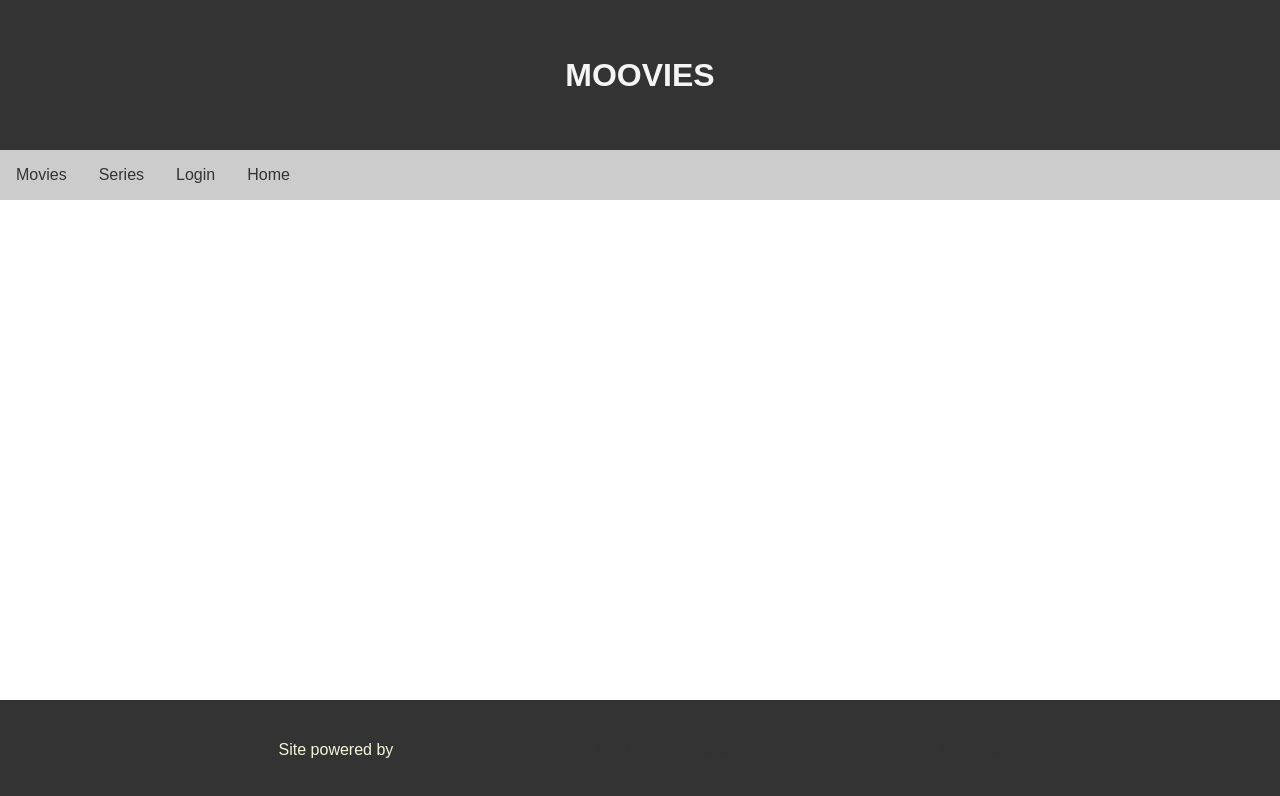
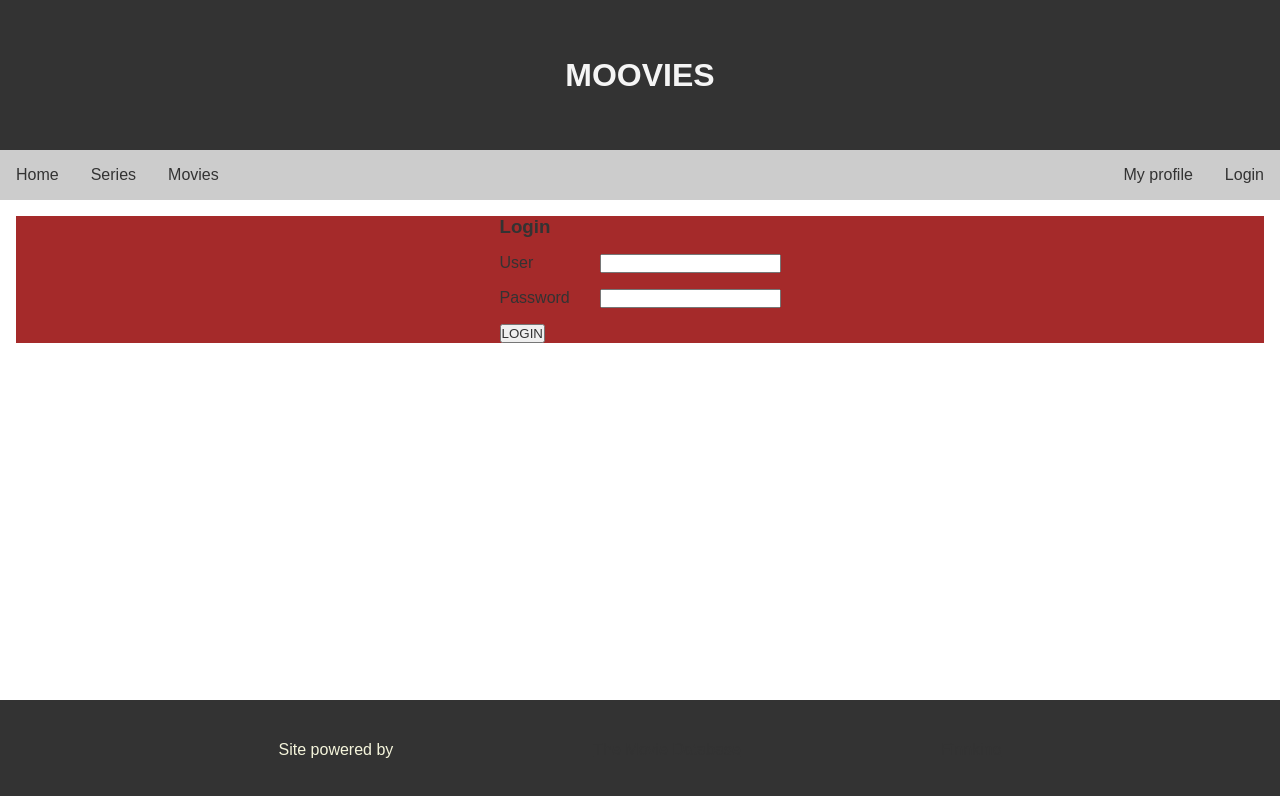
Before and after one commit to TVT23-16/elokuvasivusto, a React (Create React App) app in the folder frontend/mooviesite/: page /login in a window 1280 px wide. Shown: the top 796 px of the page. Built offline with nearby package versions, Linux system fonts and the light colour scheme.

Commit message:
fronttia tehty

```diff
--- a/frontend/mooviesite/src/App.js
+++ b/frontend/mooviesite/src/App.js
@@ -1,25 +1,35 @@
 
 import './App.css';
 import Home from './pages/Home';
-import movies from './pages/Movies';
+import Login from './pages/login';
 import Movies from './pages/Movies';
+import Series from './pages/Series';
+import Myprofile from './pages/Myprofile';
 import Header from './components/Header';
 import Footer from './components/Footer';
 import Navbar from './components/Navbar';
 import { Route, Routes } from 'react-router-dom';
-
+import NotFound from './pages/Notfound';
+import { useState } from 'react';
 
 
 
 function App() {
+  const [user, setUser] =useState(null)
   return (
     <>
     <Header></Header>
-    <Navbar></Navbar>
+    <Navbar user ={user}></Navbar>
     <div className= 'container'>
     <Routes>
       <Route path="/"exact element ={<Home/>} />
-      <Route path ="/movies" element ={<Movies/>} />
+      <Route path="/login" element ={<Login setUser={setUser}/>} />
+      <Route path ="/movies" element ={<Movies user={user}/>}/>
+      <Route path ="*" element={<NotFound/>}/>
+      <Route path ="/series" element ={<Series/>}/>
+      <Route path ="/myprofile" element ={<Myprofile user={user}/>}/>
+      <Route path="/home"exact element ={<Home/>} />
+
 
     </Routes>
 
--- a/frontend/mooviesite/src/components/Navbar.css
+++ b/frontend/mooviesite/src/components/Navbar.css
@@ -1,5 +1,7 @@
 nav{
     background-color: var(--grey-color);
+    display: flex;
+    justify-content: space-between;
 }
 nav ul{
     list-style-type: none;
@@ -17,3 +19,6 @@ nav a {
 nav a:hover{
     color: var(--accent-color);
 }
+nav div{
+display: inline-block;
+}
--- a/frontend/mooviesite/src/components/Navbar.js
+++ b/frontend/mooviesite/src/components/Navbar.js
@@ -1,18 +1,43 @@
+import { Link } from 'react-router-dom'
 import './Navbar.css'
 import React from 'react'
 
 
-export default function Navbar() {
+export default function Navbar({user}) {
   return (
 
     <nav>
+      <div>
+      <ul>
+        <li>
+          <Link to ="/Home"> Home</Link>
+          </li>
+          <li>
+          <Link to ="/Series">Series</Link>
+          </li>
+        <li>
+         <Link to ="/movies">Movies</Link>
+        </li>
 
-      <ul>
-        <li><a>Movies</a></li>
-        <li><a>Series</a></li>
-        <li><a>Login</a></li>
-        <li><a>Home</a></li>
+
+
       </ul>
+      </div>
+      <div>
+       <ul>
+       <li> <Link to ="/myprofile">My profile</Link></li>
+       <li>
+      {user === null &&
+       <Link to ="/Login">Login</Link>
+      }
+      </li>
+      <li>
+       {user &&
+      <Link to ="/Logout">Logout</Link>
+       }
+     </li>
+      </ul>
+      </div>
     </nav>
   )
 }
--- a/frontend/mooviesite/src/pages/Home.js
+++ b/frontend/mooviesite/src/pages/Home.js
@@ -5,7 +5,8 @@ export default function Home() {
   return (
 
 
-      <p>makkara koira</p>
+      <p>KOTISIVUSTO
+      </p>
 
   )
 }
--- a/frontend/mooviesite/src/pages/Movies.js
+++ b/frontend/mooviesite/src/pages/Movies.js
@@ -1,7 +1,12 @@
 
 import React from 'react'
+import { Navigate } from 'react-router-dom'
 
-export default function Movies() {
+export default function Movies({user}) {
+  if (user === null)
+  {
+    return <Navigate to ="/login"/>
+  }
   return (
     <p>Here is the list of all the shitty movies</p>
   )
--- /dev/null
+++ b/frontend/mooviesite/src/pages/Myprofile.js
@@ -0,0 +1,12 @@
+import React from 'react'
+import {Navigate } from 'react-router-dom'
+
+export default function myprofile({user}) {
+  if (user === null)
+  {
+    return <Navigate to ="/login"/>
+  }
+  return (
+    <div>MINUN PROFIILINI</div>
+  )
+}
--- /dev/null
+++ b/frontend/mooviesite/src/pages/Notfound.js
@@ -0,0 +1,7 @@
+import React from 'react'
+
+export default function () {
+  return (
+    <div>404 notfound</div>
+  )
+}
--- /dev/null
+++ b/frontend/mooviesite/src/pages/Series.js
@@ -0,0 +1,7 @@
+import React from 'react'
+
+export default function Series() {
+  return (
+    <div>HERE ARE THE DOODOO SERies</div>
+  )
+}
--- /dev/null
+++ b/frontend/mooviesite/src/pages/login.css
@@ -0,0 +1,16 @@
+div#login-form{
+    background-color: brown;
+    display: flex;
+    justify-content: center;
+}
+
+
+div#login-form div{
+    margin: var(--gutter) 0;
+}
+
+
+label{
+    display: inline-block;
+    width: 100px;
+}
--- /dev/null
+++ b/frontend/mooviesite/src/pages/login.js
@@ -0,0 +1,39 @@
+import React, { useState } from 'react'
+import './login.css';
+import { useNavigate } from 'react-router-dom';
+
+
+export default function Login({setUser}) {
+  const [username,setUsername] = useState('')
+  const [password,setPassword] = useState('')
+  const navigate = useNavigate()
+  const validate =(e) =>{
+e.preventDefault()// ei lähe backendii vielä
+//backendiin pitäs lähtiä tästä nuo salasanat ja kirjautmishommat
+if(username ==='admin' && password ==='admin'){
+setUser({user: username,password: password})
+navigate ("/")
+
+
+}//kovakoodattu tähän nuo tunnarit
+
+
+  }
+  return (
+    <div id="login-form">
+        <form onSubmit ={validate}>
+            <h3>Login</h3>
+            <div>
+                <label>User</label>
+                <input value ={username} onChange={e =>setUsername(e.target.value)}/>
+            </div>
+            <div>
+                <label>Password</label>
+                <input type="password" value={password} onChange ={e => setPassword(e.target.value)}/>
+            </div>
+            <button>LOGIN</button>
+        </form>
+
+    </div>
+  )
+}
```
Also changed, not shown: 1 other file (tests, documents, lock files or other folders).
